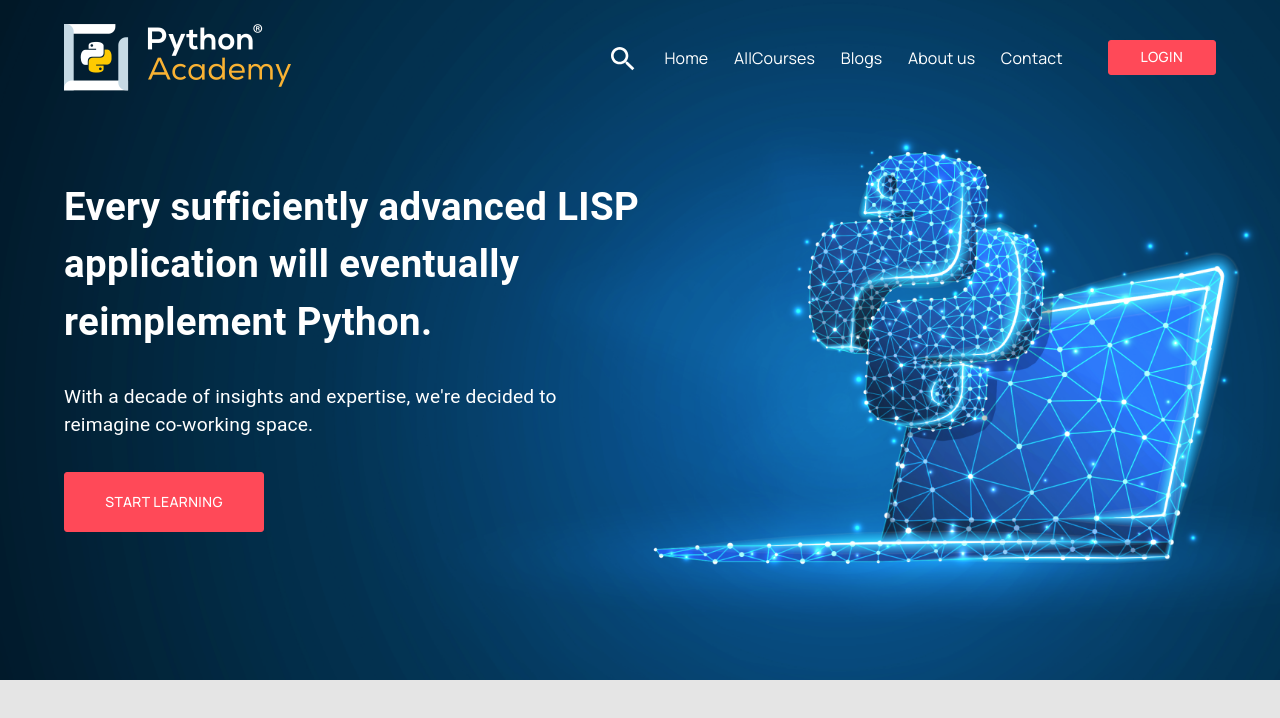
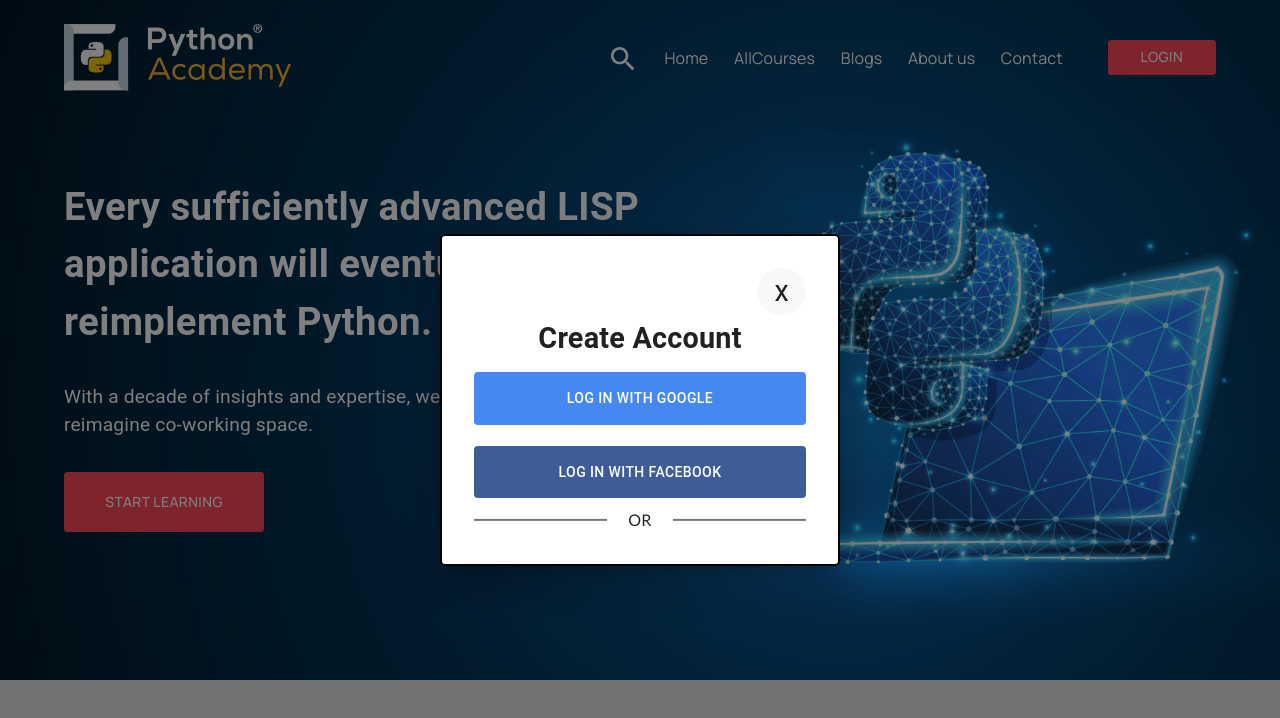
Before and after one commit to rahmanhamim/python-academy, a React (Create React App) app: page / in a window 1280 px wide. Both pictures are taken after a click on the button "LOGIN". Shown: the top 718 px of the page. Built offline with nearby package versions, Linux system fonts and the light colour scheme.

Commit message:
modal on progress

```diff
--- a/src/components/Home/Banner/Banner.js
+++ b/src/components/Home/Banner/Banner.js
@@ -3,8 +3,13 @@ import React from "react";
 import Navigation from "../../Shared/Navigation/Navigation";
 import bgImg from "../../../img/banner-img.png";
 import { Box, Button, Container, Typography } from "@mui/material";
+import LoginFrom from "../LoginForm/LoginFrom";
 
 const Banner = () => {
+ const [open, setOpen] = React.useState(false);
+ const handleOpen = () => setOpen(true);
+ const handleClose = () => setOpen(false);
+
  const useStyle = makeStyles({
   bannerContainer: {
    background: `url(${bgImg})`,
@@ -31,7 +36,7 @@ const Banner = () => {
 
  return (
   <div className={bannerContainer}>
-   <Navigation />
+   <Navigation handleOpen={handleOpen} />
    <Container>
     <Box className={bannerTextContainer}>
      <Typography className={bannerTitle}>
@@ -60,6 +65,7 @@ const Banner = () => {
       Start Learning
      </Button>
     </Box>
+    <LoginFrom open={open} handleClose={handleClose}></LoginFrom>
    </Container>
   </div>
  );
--- /dev/null
+++ b/src/components/Home/LoginForm/LoginFrom.js
@@ -0,0 +1,96 @@
+import { Box, Button, Modal, Typography } from "@mui/material";
+import { height } from "@mui/system";
+import React from "react";
+
+const LoginFrom = ({ open, handleClose }) => {
+ const style = {
+  position: "absolute",
+  top: "50%",
+  left: "50%",
+  transform: "translate(-50%, -50%)",
+  width: 400,
+  bgcolor: "background.paper",
+  border: "2px solid #000",
+  boxShadow: 24,
+  p: 4,
+  borderRadius: "5px",
+ };
+
+ return (
+  <div>
+   <Modal
+    open={open}
+    onClose={handleClose}
+    aria-labelledby="modal-modal-title"
+    aria-describedby="modal-modal-description"
+   >
+    <Box sx={style}>
+     <Typography
+      onClick={handleClose}
+      sx={{
+       marginLeft: "auto",
+       padding: "2px 17px ",
+       width: "fit-content",
+       borderRadius: "50%",
+       bgcolor: "#F8F8F8",
+       cursor: "pointer",
+       fontSize: "1.8rem",
+      }}
+     >
+      x
+     </Typography>
+     <Typography
+      id="modal-modal-title"
+      variant="h6"
+      component="h2"
+      sx={{ fontWeight: "bold", textAlign: "center", fontSize: "1.8rem" }}
+     >
+      Create Account
+     </Typography>
+
+     <Button
+      sx={{
+       bgcolor: "#4688F1",
+       color: "#fff",
+       width: "100%",
+       py: "1em",
+       my: ".8em",
+       "&:hover": {
+        bgcolor: "#2b7dff",
+       },
+      }}
+     >
+      LOG IN WITH GOOGLE
+     </Button>
+     <Button
+      sx={{
+       bgcolor: "#3E5C97",
+       color: "#fff",
+       width: "100%",
+       py: "1em",
+       my: ".7em",
+       "&:hover": {
+        bgcolor: "#334c7d",
+       },
+      }}
+     >
+      LOG IN WITH FACEBOOK
+     </Button>
+     <Box
+      sx={{
+       display: "flex",
+       alignItems: "center",
+       justifyContent: "space-between",
+      }}
+     >
+      <Box sx={{ width: "40%", height: "2px", bgcolor: "#767676" }}></Box>
+      <Typography sx={{ fontFamily: "Lato" }}>OR</Typography>
+      <Box sx={{ width: "40%", height: "2px", bgcolor: "#767676" }}></Box>
+     </Box>
+    </Box>
+   </Modal>
+  </div>
+ );
+};
+
+export default LoginFrom;
--- a/src/components/Shared/Navigation/Navigation.js
+++ b/src/components/Shared/Navigation/Navigation.js
@@ -18,7 +18,7 @@ import PersonIcon from "@mui/icons-material/Person";
 import { Link } from "react-router-dom";
 import SearchIcon from "@mui/icons-material/Search";
 
-export default function Navigation() {
+export default function Navigation({ handleOpen }) {
  const theme = useTheme();
  const useStyle = makeStyles({
   navItem: {
@@ -182,6 +182,7 @@ export default function Navigation() {
            border: "1px solid #F9B233",
           },
          }}
+         onClick={handleOpen}
         >
          Login
         </Button>
```
